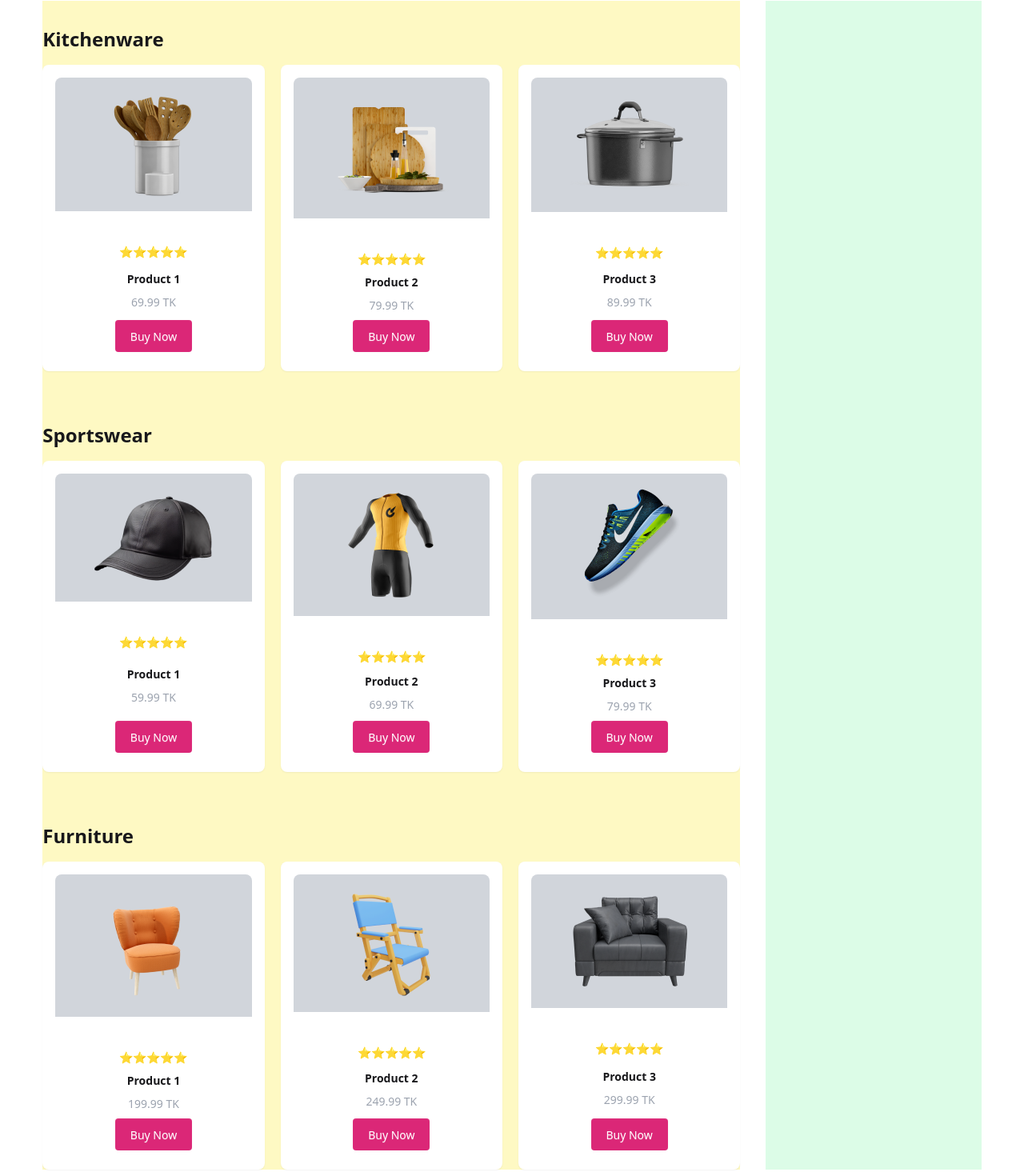
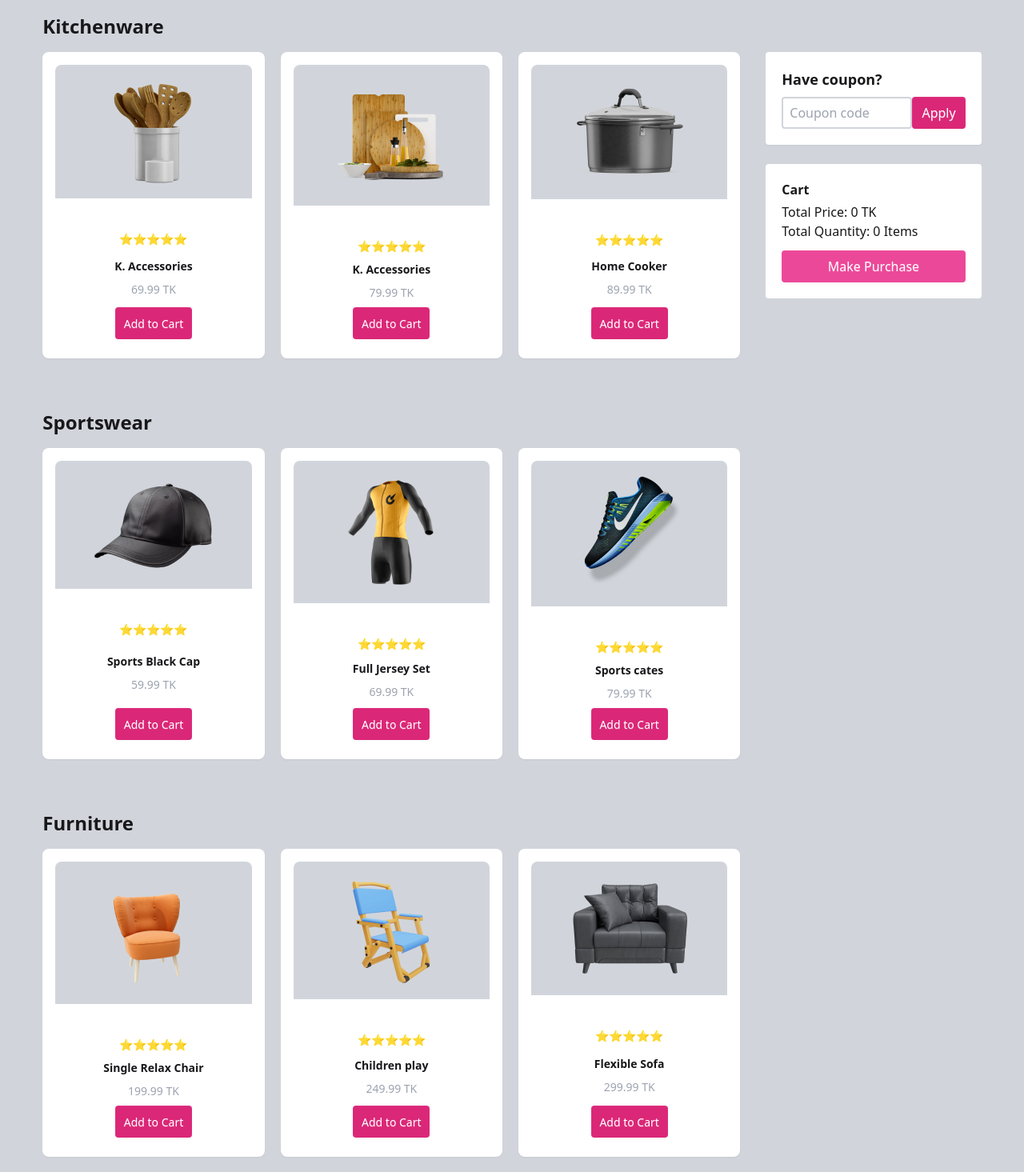
Before and after one commit to talha1320/desi-deals-project, a website: page index.html in a window 1280 px wide. Shown: the part 151-1616 px from the top of the page at 80% size. Drawn offline with nearby package versions, Linux system fonts and the light colour scheme.

Commit message:
side add to list added

```diff
--- a/index.html
+++ b/index.html
@@ -21,14 +21,14 @@
         </div>
       </nav>
     </header>
-    <main>
+    <main class="bg-gray-300">
         <section id="banner"></section>
         <section id="products-container" class="w-11/12 mx-auto py-10 grid grid-cols-12 gap-8">
-            <section id="product-box" class="bg-yellow-100 col-span-9">
+            <section id="product-box" class="col-span-9">
                 <div class="kitchen">
-                    <div>
+
                         <!--  -->
-                        <div class="mt-8">
+                        <div class="mt-4">
                             <h1 class="text-2xl font-bold mb-4">Kitchenware</h1>
 
                             <div class="grid grid-cols-3 gap-5">
@@ -40,10 +40,10 @@
                                     </figure>
                                     <div class="card-body items-center text-center">
                                         <p>⭐⭐⭐⭐⭐</p>
-                                        <h2 class="card-title font-bold">Product 1</h2>
+                                        <h2 class="card-title font-bold">K. Accessories</h2>
                                         <p class="text-gray-400">69.99 TK</p>
                                         <div class="card-actions">
-                                            <button class="btn bg-pink-600 text-white w-24">Buy Now</button>
+                                            <button class="btn bg-pink-600 text-white w-24">Add to Cart</button>
                                         </div>
                                     </div>
                                 </div>
@@ -55,10 +55,10 @@
                                     </figure>
                                     <div class="card-body items-center text-center">
                                         <p>⭐⭐⭐⭐⭐</p>
-                                        <h2 class="card-title font-bold">Product 2</h2>
+                                        <h2 class="card-title font-bold">K. Accessories</h2>
                                         <p class="text-gray-400">79.99 TK</p>
                                         <div class="card-actions">
-                                            <button class="btn bg-pink-600 text-white w-24">Buy Now</button>
+                                            <button class="btn bg-pink-600 text-white w-24">Add to Cart</button>
                                         </div>
                                     </div>
                                 </div>
@@ -70,15 +70,15 @@
                                     </figure>
                                     <div class="card-body items-center text-center">
                                         <p>⭐⭐⭐⭐⭐</p>
-                                        <h2 class="card-title font-bold">Product 3</h2>
+                                        <h2 class="card-title font-bold">Home Cooker</h2>
                                         <p class="text-gray-400">89.99 TK</p>
                                         <div class="card-actions">
-                                            <button class="btn bg-pink-600 text-white w-24">Buy Now</button>
+                                            <button class="btn bg-pink-600 text-white w-24">Add to Cart</button>
                                         </div>
                                     </div>
                                 </div>
                             </div>
-
+                        </div>
                         <!--  -->
                         <div class="mt-16">
                             <h1 class="text-2xl font-bold mb-4">Sportswear</h1>
@@ -91,10 +91,10 @@
                                     </figure>
                                     <div class="card-body items-center text-center">
                                         <p>⭐⭐⭐⭐⭐</p>
-                                        <h2 class="card-title font-bold">Product 1</h2>
+                                        <h2 class="card-title font-bold">Sports Black Cap</h2>
                                         <p class="text-gray-400">59.99 TK</p>
                                         <div class="card-actions">
-                                            <button class="btn bg-pink-600 text-white w-24">Buy Now</button>
+                                            <button class="btn bg-pink-600 text-white w-24">Add to Cart</button>
                                         </div>
                                     </div>
                                 </div>
@@ -105,29 +105,31 @@
                                     </figure>
                                     <div class="card-body items-center text-center">
                                         <p>⭐⭐⭐⭐⭐</p>
-                                        <h2 class="card-title font-bold">Product 2</h2>
+                                        <h2 class="card-title font-bold">Full Jersey Set</h2>
                                         <p class="text-gray-400">69.99 TK</p>
                                         <div class="card-actions">
-                                            <button class="btn bg-pink-600 text-white w-24">Buy Now</button>
+                                            <button class="btn bg-pink-600 text-white w-24">Add to Cart</button>
                                         </div>
                                     </div>
                                 </div>
 
-                                <div class="card bg-base-100 shadow-sm">
+                               <div class="card bg-base-100 shadow-sm">
                                     <figure class="bg-gray-300 m-4 p-4">
                                         <img src="assets/sports-3.png" />
                                     </figure>
+
                                     <div class="card-body items-center text-center">
                                         <p>⭐⭐⭐⭐⭐</p>
-                                        <h2 class="card-title font-bold">Product 3</h2>
+                                        <h2 class="card-title font-bold">Sports cates</h2>
                                         <p class="text-gray-400">79.99 TK</p>
-                                    <div class="card-actions">
-                                        <button class="btn bg-pink-600 text-white w-24">Buy Now</button>
+
+                                        <div class="card-actions">
+                                            <button class="btn bg-pink-600 text-white w-24">Add to Cart</button>
+                                        </div>
                                     </div>
                                 </div>
                             </div>
                         </div>
-
                         <!--  -->
                         <div class="mt-16">
                             <h1 class="text-2xl font-bold mb-4">Furniture</h1>
@@ -140,10 +142,10 @@
                                     </figure>
                                     <div class="card-body items-center text-center">
                                         <p>⭐⭐⭐⭐⭐</p>
-                                        <h2 class="card-title font-bold">Product 1</h2>
+                                        <h2 class="card-title font-bold">Single Relax Chair</h2>
                                         <p class="text-gray-400">199.99 TK</p>
                                         <div class="card-actions">
-                                            <button class="btn bg-pink-600 text-white w-24">Buy Now</button>
+                                            <button class="btn bg-pink-600 text-white w-24">Add to Cart</button>
                                         </div>
                                     </div>
                                 </div>
@@ -154,32 +156,54 @@
                                     </figure>
                                     <div class="card-body items-center text-center">
                                         <p>⭐⭐⭐⭐⭐</p>
-                                        <h2 class="card-title font-bold">Product 2</h2>
+                                        <h2 class="card-title font-bold">Children play</h2>
                                         <p class="text-gray-400">249.99 TK</p>
                                         <div class="card-actions">
-                                            <button class="btn bg-pink-600 text-white w-24">Buy Now</button>
+                                            <button class="btn bg-pink-600 text-white w-24">Add to Cart</button>
                                         </div>
                                     </div>
                                 </div>
 
-                                <div class="card bg-base-100 shadow-sm">
+                               <div class="card bg-base-100 shadow-sm">
                                     <figure class="bg-gray-300 m-4 p-4">
                                         <img src="assets/furniture-3.png" />
                                     </figure>
+
                                     <div class="card-body items-center text-center">
                                         <p>⭐⭐⭐⭐⭐</p>
-                                        <h2 class="card-title font-bold">Product 3</h2>
+                                        <h2 class="card-title font-bold">Flexible Sofa</h2>
                                         <p class="text-gray-400">299.99 TK</p>
+
                                         <div class="card-actions">
-                                            <button class="btn bg-pink-600 text-white w-24">Buy Now</button>
+                                            <button class="btn bg-pink-600 text-white w-24">Add to Cart</button>
                                         </div>
                                     </div>
                                 </div>
+                            </div>
                         </div>
+
+                </div>
+            </section>
+            <aside id="cart-box" class="col-span-3 mt-16">
+                <div class="bg-white p-5 rounded shadow-sm">
+                    <h2 class="font-bold text-lg mb-2">Have coupon?</h2>
+
+                    <div class="w-full flex">
+                        <input class="input input-bordered w-full !border-2 !border-gray-300 px-2 focus:outline-none rounded" placeholder="Coupon code"/>
+                        <button class="btn bg-pink-600 text-white px-3 rounded">Apply</button>
                     </div>
                 </div>
-            </section>
-            <aside id="cart-box" class="col-span-3 bg-green-100"></aside>
+                <div class="cart-box bg-white p-5 rounded mt-6">
+                    <h2 class="font-bold mb-1">Cart</h2>
+
+                <div class="" id="cart-container"></div>
+                    <div>
+                        <h2>Total Price: <span class="total-price">0</span> TK</h2>
+                        <h2>Total Quantity: <span id="total-quantity">0</span> Items</h2>
+                        <button class="btn bg-pink-500 text-white btn-block mt-3">Make Purchase</button>
+                    </div>
+                </div>
+            </aside>
         </section>
     </main>
     <footer>
```
Also changed, not shown: output.css.
